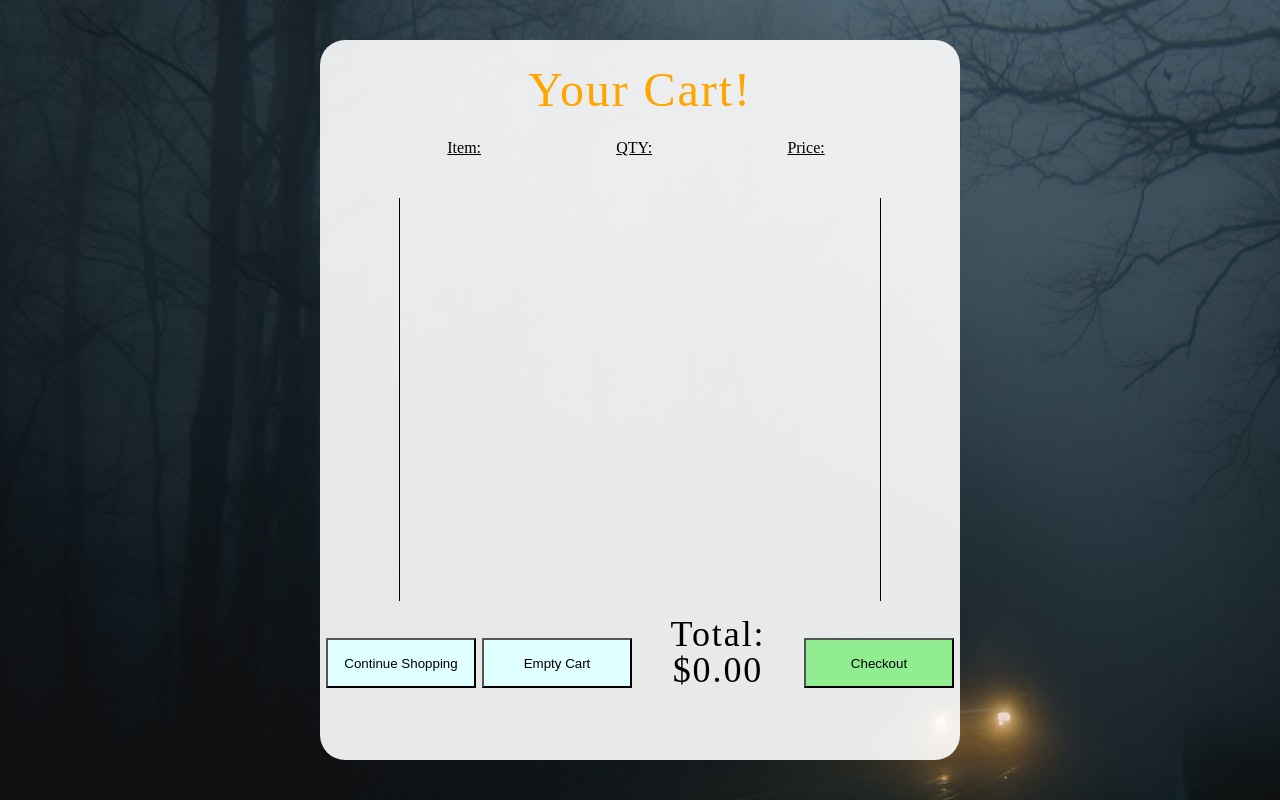
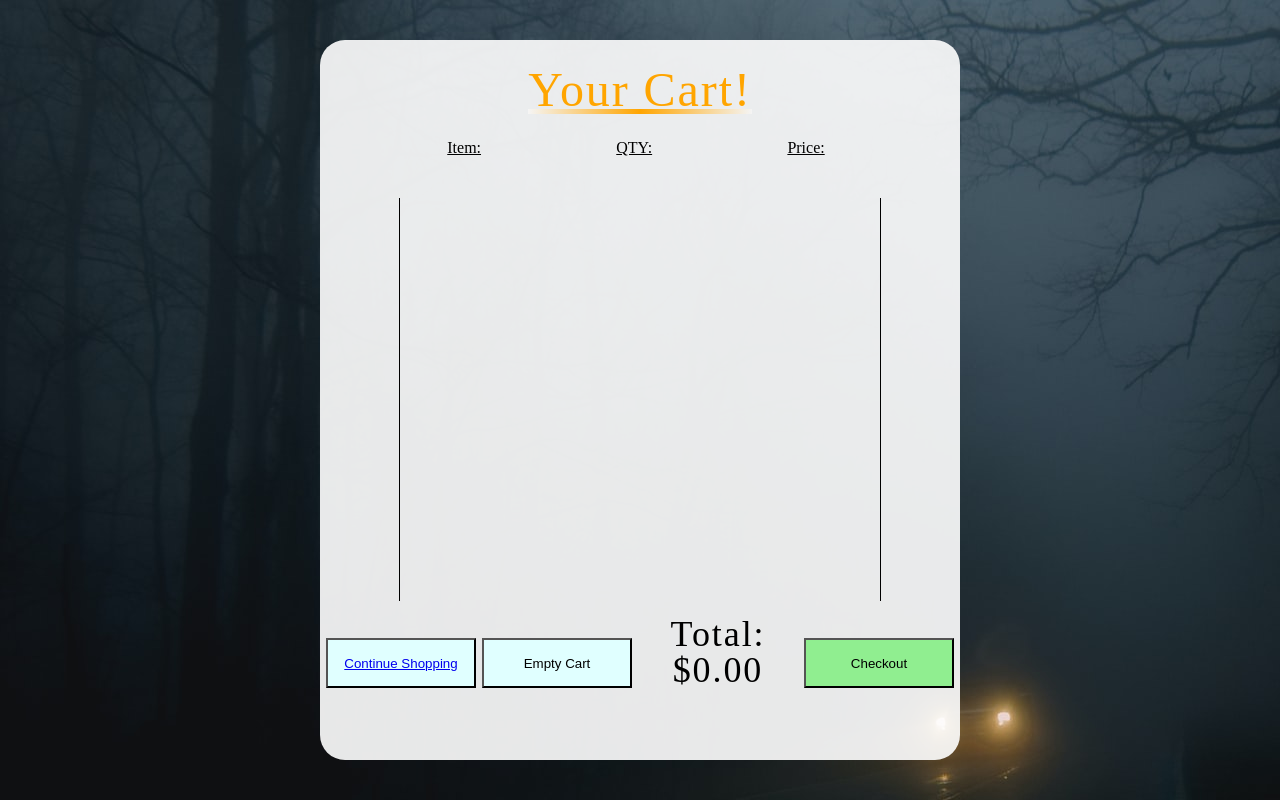
Before and after one commit to GarinMcCullick/Halloween_Cart, a PHP site: page /cart in a window 1280 px wide. Run offline with PHP 8.4, Linux system fonts and the light colour scheme.

Commit message:
stylessss

```diff
--- a/styles.css
+++ b/styles.css
@@ -182,6 +182,14 @@
   line-height: 2rem;
 }
 
+.product a:hover {
+  color: orange;
+}
+
+.product-image:hover {
+  border: 5px solid orange;
+}
+
 .product-image {
   width: 200px;
   height: 300px;
@@ -299,6 +307,22 @@
   text-align: center;
 }
 
+.cart-title-h2 p {
+  background: /* gradient can be an image */
+    linear-gradient(
+      to left,
+      rgba(245, 245, 245, 0.9) 0%,
+      rgb(255, 165, 0) 50%,
+      rgb(255,165,0) 50%,
+      rgb(245, 245, 245) 100%
+    )
+    left
+    bottom
+    no-repeat;
+  background-size:100% 5px ;/* if linear-gradient, we need to resize it */
+}
+}
+
 .cart-total-wrapper a {
   text-decoration: none;
   color: black;
--- a/views/cart.php
+++ b/views/cart.php
@@ -13,7 +13,9 @@
 <link rel="stylesheet" href="styles.css?v=<?php echo time(); ?>">
 <div class="cart-wrapper">
     <div class="cart-item-wrapper">
-        <h2 class="cart-title-h2">Your Cart!</h2>
+        <h2 class="cart-title-h2">
+            <p>Your Cart!</p>
+        </h2>
         <div class="item-inner-top-wrapper">
             <span>Item:</span><span>QTY:</span><span>Price:</span>
         </div>
```
